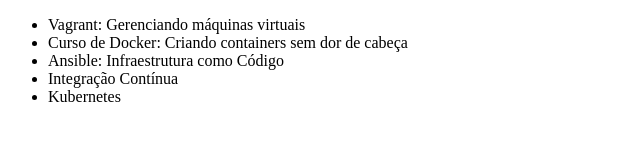
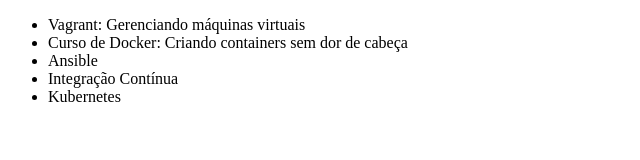
Before and after one commit to LeonardoEstrela/TrainingGit, a plain HTML site: page index.html in a window 1280 px wide. Shown: the whole page, without its empty margins (0-640 px from the left). Drawn offline with Linux system fonts and the light colour scheme.

Commit message:
Revert "Alterando o código"
This reverts commit bd7a41d25b1e2ecdc1a73209c6954839ded68a7c.

```diff
--- a/index.html
+++ b/index.html
@@ -8,7 +8,7 @@
     <ul>
         <li>Vagrant: Gerenciando máquinas virtuais</li>
         <li>Curso de Docker: Criando containers sem dor de cabeça</li>
-	<li>Ansible: Infraestrutura como Código</li>
+        <li>Ansible</li>
         <li>Integração Contínua</li>
 	<li>Kubernetes</li>
     </ul>
```
